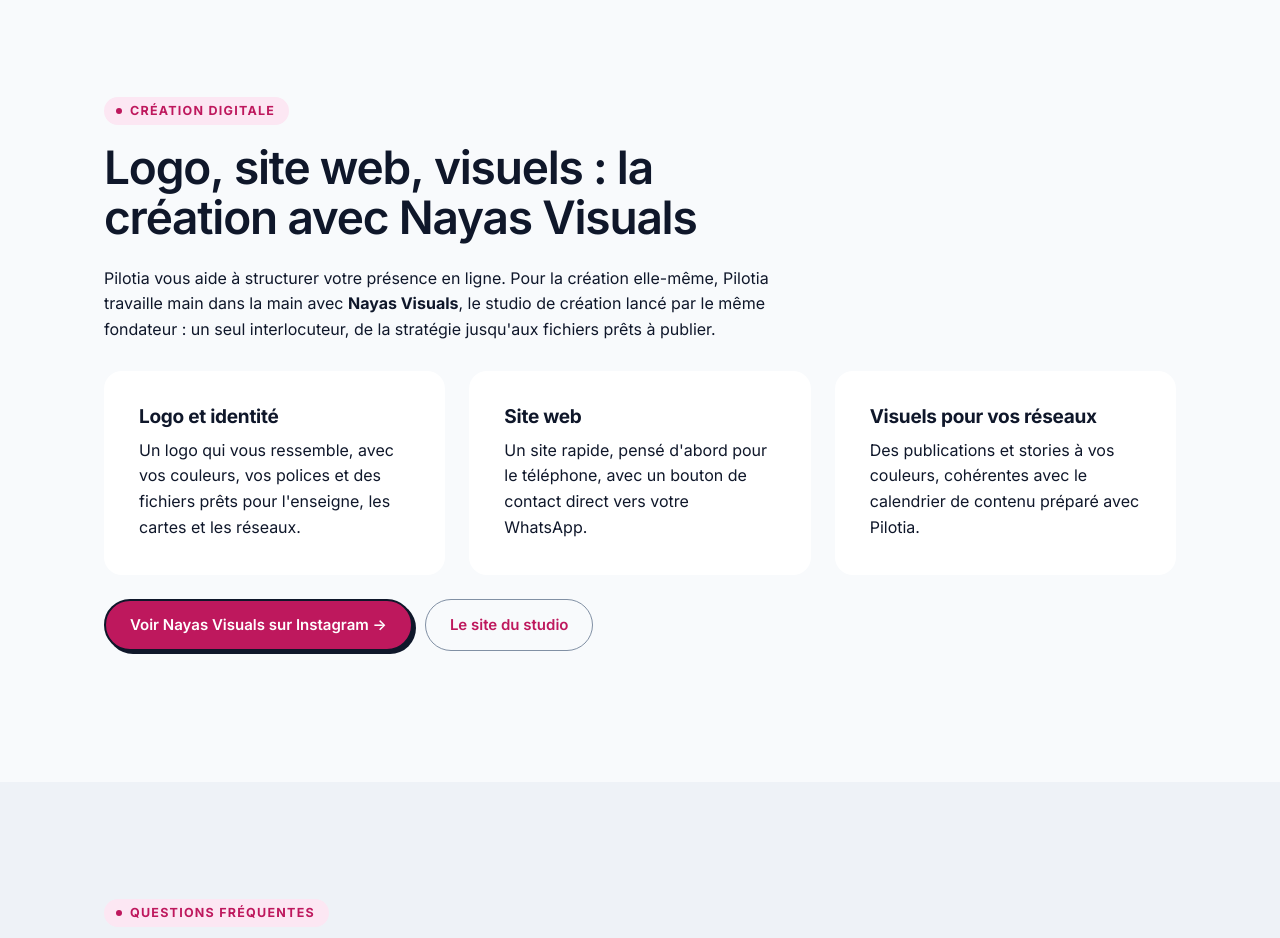
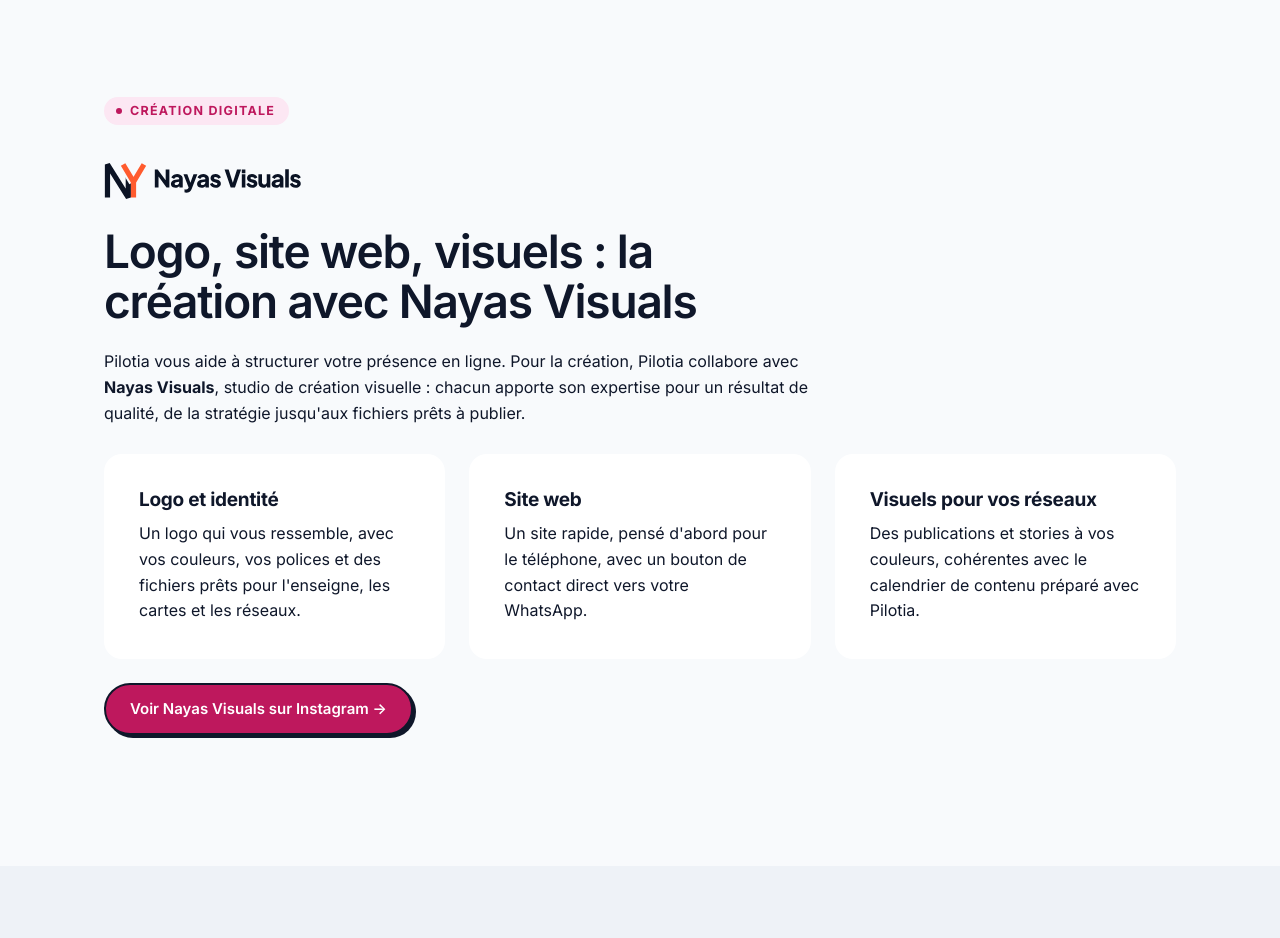
Before and after one commit to Nassaax/pilotia, a website: page marketing-digital.html in a window 1280 px wide. Shown: the part 4120-5058 px from the top of the page. Drawn offline with Linux system fonts and the light colour scheme.

Commit message:
Présence digitale : logo Nayas Visuals et collaboration présentée par l'expertise de chacun
Co-Authored-By: Claude Opus 5.5 <noreply@anthropic.com>
Claude-Session: https://claude.ai/code/session_015xoUz1FX5UVYhToJu1J5Tq

```diff
--- a/marketing-digital.html
+++ b/marketing-digital.html
@@ -286,17 +286,18 @@
 <section id="creation-nayas-visuals">
   <div class="wrap">
     <div class="eyebrow">Création digitale</div>
-    <h2 class="section-title">Logo, site web, visuels : la création avec Nayas Visuals</h2>
-    <p style="max-width:720px;margin-top:12px">Pilotia vous aide à structurer votre présence en ligne. Pour la création elle-même, Pilotia travaille main dans la main avec <strong>Nayas Visuals</strong>, le studio de création lancé par le même fondateur : un seul interlocuteur, de la stratégie jusqu'aux fichiers prêts à publier.</p>
+    <p style="margin-top:18px"><a href="https://www.instagram.com/nayas.visuals/" target="_blank" rel="noopener" aria-label="Nayas Visuals sur Instagram" style="display:inline-block">
+      <img src="img/nayas-visuals-logo.svg" alt="Nayas Visuals" class="brand-logo-light" style="height:40px;width:auto">
+      <img src="img/nayas-visuals-logo-fonce.svg" alt="Nayas Visuals" class="brand-logo-dark" style="height:40px;width:auto">
+    </a></p>
+    <h2 class="section-title" style="margin-top:18px">Logo, site web, visuels : la création avec Nayas Visuals</h2>
+    <p style="max-width:720px;margin-top:12px">Pilotia vous aide à structurer votre présence en ligne. Pour la création, Pilotia collabore avec <strong>Nayas Visuals</strong>, studio de création visuelle : chacun apporte son expertise pour un résultat de qualité, de la stratégie jusqu'aux fichiers prêts à publier.</p>
     <div class="grid grid-3" style="margin-top:28px">
       <div class="card"><h3>Logo et identité</h3><p>Un logo qui vous ressemble, avec vos couleurs, vos polices et des fichiers prêts pour l'enseigne, les cartes et les réseaux.</p></div>
       <div class="card"><h3>Site web</h3><p>Un site rapide, pensé d'abord pour le téléphone, avec un bouton de contact direct vers votre WhatsApp.</p></div>
       <div class="card"><h3>Visuels pour vos réseaux</h3><p>Des publications et stories à vos couleurs, cohérentes avec le calendrier de contenu préparé avec Pilotia.</p></div>
     </div>
-    <p style="margin-top:24px;display:flex;flex-wrap:wrap;gap:12px">
-      <a href="https://www.instagram.com/nayas.visuals/" class="btn btn-primary" target="_blank" rel="noopener">Voir Nayas Visuals sur Instagram →</a>
-      <a href="https://nayasvisuals.vercel.app" class="btn btn-secondary" target="_blank" rel="noopener">Le site du studio</a>
-    </p>
+    <p style="margin-top:24px"><a href="https://www.instagram.com/nayas.visuals/" class="btn btn-primary" target="_blank" rel="noopener">Voir Nayas Visuals sur Instagram →</a></p>
   </div>
 </section>
 
```
Also changed, not shown: img/nayas-visuals-logo-fonce.svg (added), img/nayas-visuals-logo.svg (added).
